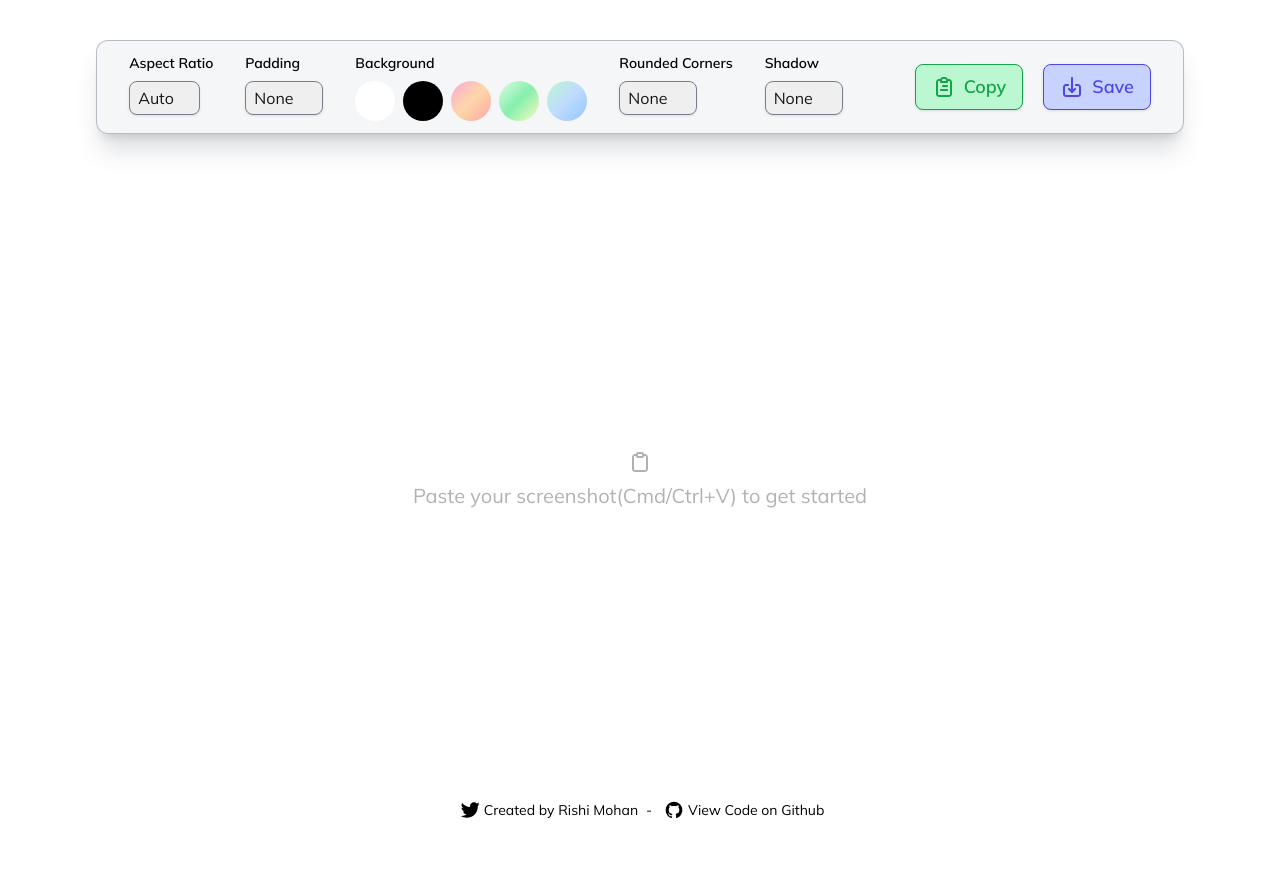
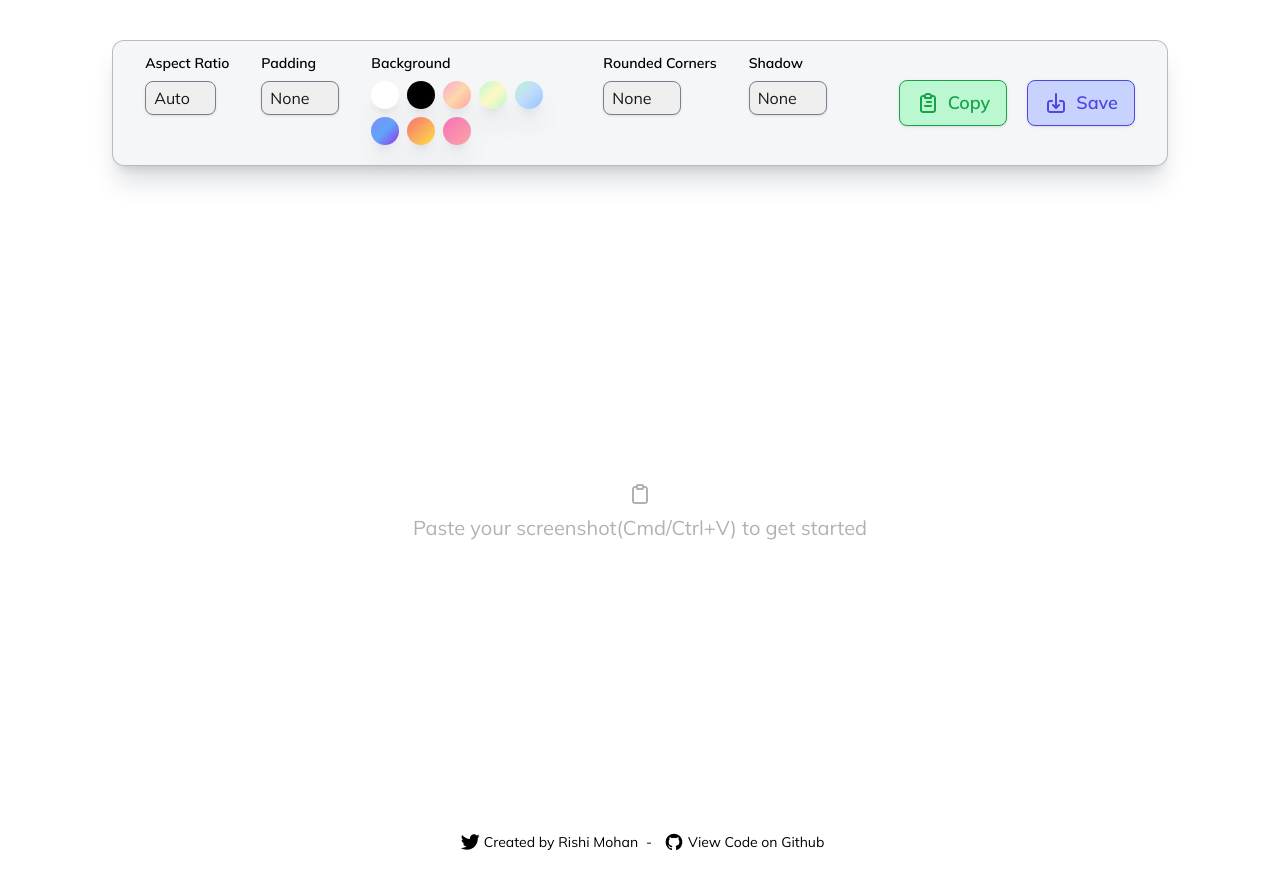
Before and after one commit to rishimohan/pika, a Next.js app: page / in a window 1280 px wide. Shown: the top 888 px of the page. Before the commit the page ends 860 px from the top, so only its background shows below. Built offline with nearby package versions, Linux system fonts and the light colour scheme.

Commit message:
More background options

```diff
--- a/components/main.js
+++ b/components/main.js
@@ -216,17 +216,20 @@ export default function Main() {
             <div className="pb-2 text-sm font-semibold dark:text-white">
               Background
             </div>
-            <div className="flex items-center justify-center space-x-2">
+            <div className="flex items-center justify-start max-w-[200px] flex-wrap">
               {[
                 "bg-white",
                 "bg-black",
                 "bg-gradient-to-br from-pink-300 via-orange-200 to-red-300",
-                "bg-gradient-to-br from-green-100 via-green-300 to-yellow-100",
+                "bg-gradient-to-br from-green-200 via-yellow-100 to-green-200",
                 "bg-gradient-to-br from-green-200 via-blue-200 to-blue-300",
+                "bg-gradient-to-br from-indigo-400 via-blue-400 to-purple-600",
+                "bg-gradient-to-br from-red-400 via-organge-500 to-yellow-300",
+                "bg-gradient-to-br from-pink-400 via-pin-500 to-red-300",
               ].map((theme) => (
                 <div
                   key={theme}
-                  className={`cursor-pointer w-10 h-10 rounded-full ${theme}`}
+                  className={`cursor-pointer shadow-xl mr-2 mb-2 shadow-gray-500/20 w-7 h-7 rounded-full ${theme}`}
                   onClick={() => {
                     setOptions({ ...options, theme: theme });
                   }}
@@ -317,7 +320,7 @@ export default function Main() {
 
   return (
     <div
-      className="flex flex-col items-center justify-center h-full min-h-screen p-10 pt-40"
+      className="flex flex-col items-center justify-center h-full min-h-screen p-10 pt-48"
       onPaste={onPaste}
     >
       {blob?.src ? (
```
